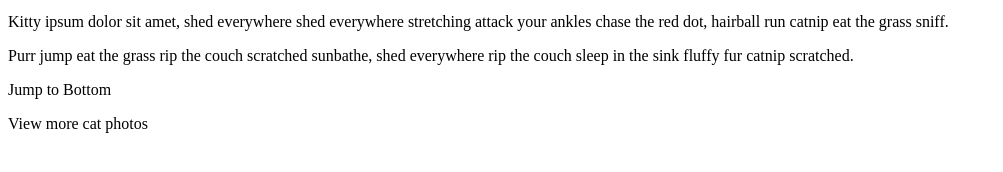
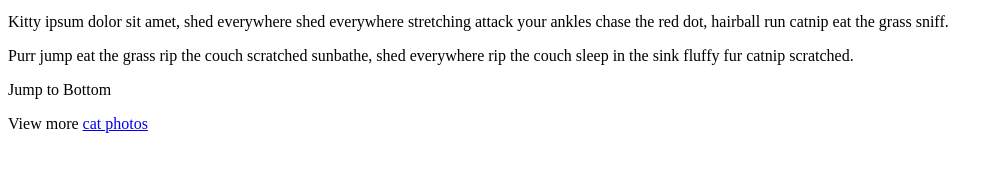
Before and after one commit to Samir-Mujkic/Day05, a plain HTML site: page ex17/src/index.html in a window 1280 px wide. Shown: the part 358-530 px from the top of the page, without its empty margins (0-1003 px from the left). Drawn offline with Linux system fonts and the light colour scheme.

Commit message:
zadatak 17

```diff
--- a/ex17/src/index.html
+++ b/ex17/src/index.html
@@ -6,7 +6,7 @@
 	<a #footer= "https://www.pexels.com/search/cat/" >Jump to Bottom</a>
     <p>
         View more
-        <a #="https://www.pexels.com/">cat photos</a>
+        <a href= "#">cat photos</a>
       </p>
 </main>
 <footer id = "footer"></footer>
```
